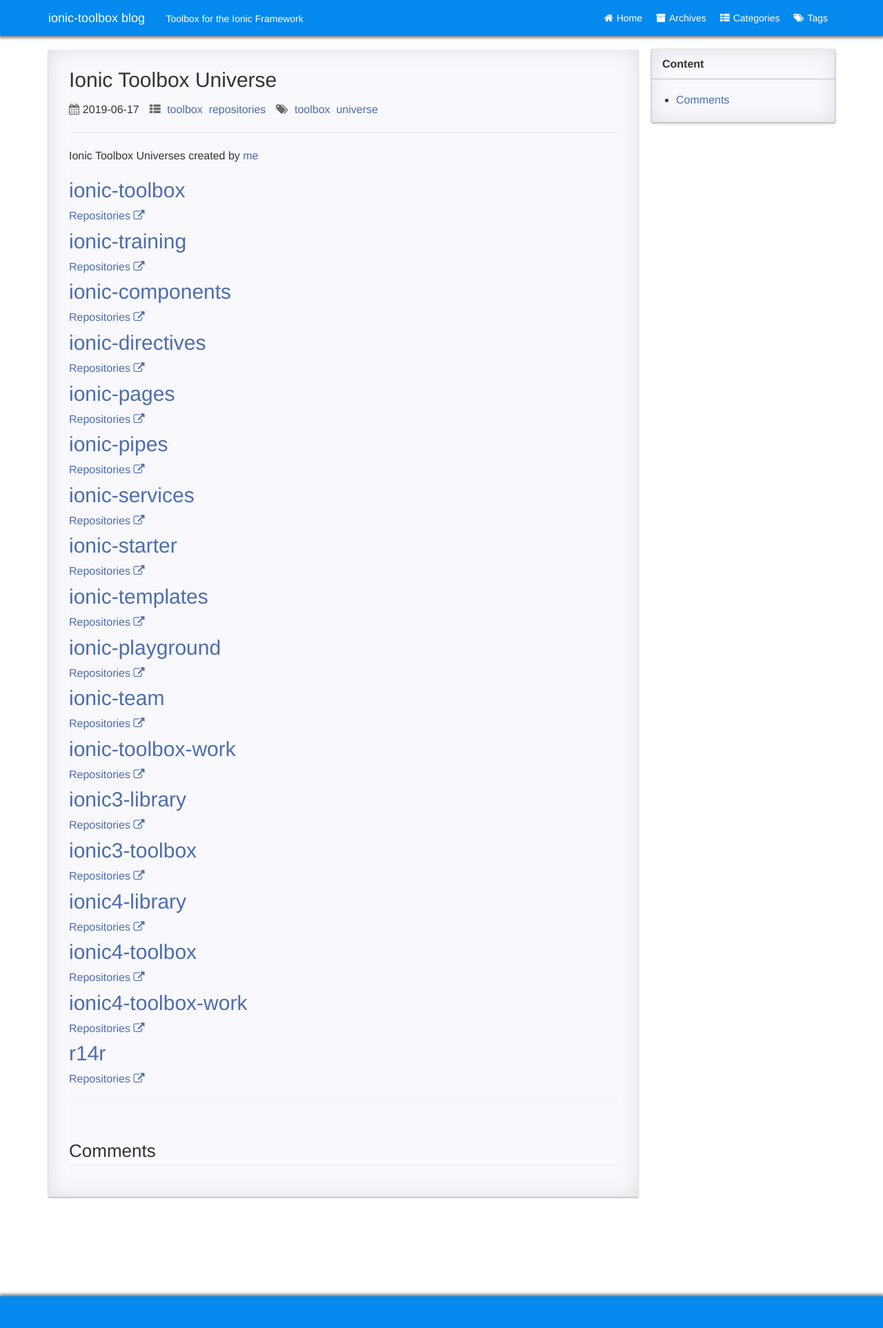
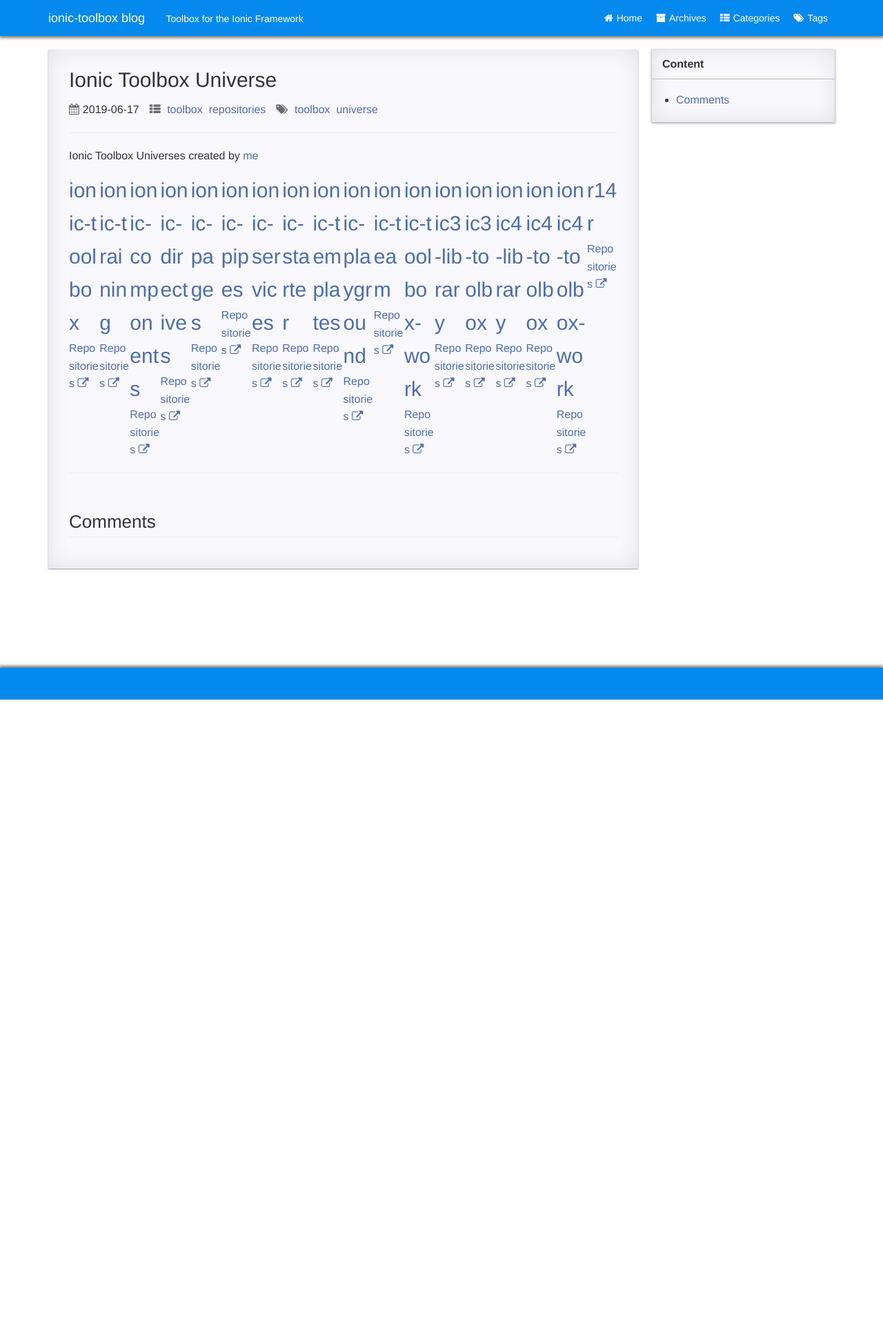
Before and after one commit to r14r/r14r.github.io, a Jekyll site: the page built from _posts/2019-06-17-ionic-toolbox-universe.md, in a window 1280 px wide. Shown: the whole page at 69% size. Built offline with Jekyll 4.4.1, drawn with Linux system fonts in a browser that asks for light colours; a style sheet for code colours, icons or effects is not loaded; after the commit the page ends 1014 px from its top, so only the background shows below that.

Commit message:
change: page structure and content

```diff
--- a/css/main.scss
+++ b/css/main.scss
@@ -3,4 +3,4 @@
 ---
 @charset  "utf-8"; //
 
-@import "reset", "header", "post", "page", "syntax-highlighting", "index", "footer", "scrollbar", "backToTop";
+@import "reset", "header", "post", "page", "syntax-highlighting", "index", "footer", "scrollbar", "backToTop", "grid";
```
